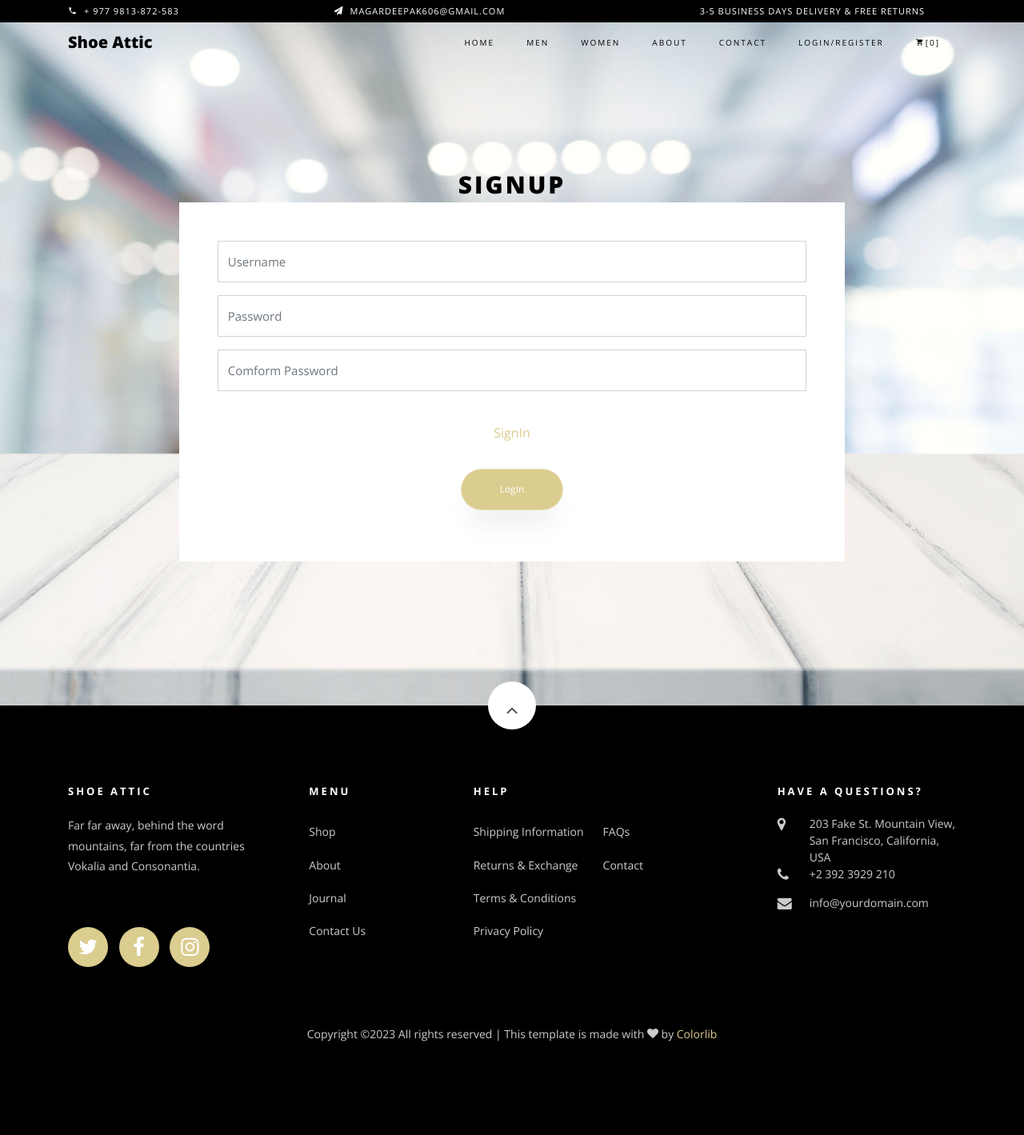
After one commit to depakmagr/Practice-Project-Ecommerce, a Django app: page /signup/ in a window 1280 px wide. The commit adds this page. Shown: the whole page at 80% size. Run offline with Django 4.2, Linux system fonts and the light colour scheme; some libraries are stand-ins or nearby versions; some web fonts are replaced.

Commit message:
built signin and signup

```diff
--- a/myApp/urls.py
+++ b/myApp/urls.py
@@ -1,18 +1,20 @@
 from django.urls import path
-from .views import home, category, single_product, cart, checkout, about, contact
+from .views import home, category, single_product, cart, checkout, \
+    about, contact, login, signup
 from django.conf.urls.static import static
 from django.conf import settings
-from .import views
 
 
 urlpatterns = [
     path("", home, name="index"),
-    path("single-product/<int:id>/", views.single_product, name="single_product"),
+    path("single-product/<int:id>/", single_product, name="single_product"),
     path("checkout/", checkout, name="checkout"),
     path("category/", category, name="category"),
     path("cart/", cart, name="cart"),
     path("about/", about, name="about"),
     path("contact/", contact, name="contact"),
+    path("login/", login, name="login"),
+    path("signup/", signup, name="signup"),
 ]
 
 urlpatterns += static(settings.MEDIA_URL, document_root=settings.MEDIA_ROOT)
--- a/myApp/views.py
+++ b/myApp/views.py
@@ -34,3 +34,11 @@ def about(request):
 
 def contact(request):
     return render(request, template_name="contact.html")
+
+
+def login(request):
+    return render(request, template_name="account/login.html")
+
+
+def signup(request):
+    return render(request, template_name="account/signup.html")
--- /dev/null
+++ b/templates/account/signup.html
@@ -0,0 +1,43 @@
+{% extends 'base.html' %}
+{% load static %}
+{% block content %}
+
+    <div class="hero-wrap hero-bread" style="background-image: url('images/bg_6.jpg');">
+      <div class="container">
+        <div class="row no-gutters slider-text align-items-center justify-content-center">
+          <div class="col-md-9 ftco-animate text-center">
+            <h1 class="mb-0 bread">SignUp</h1>
+
+            <html class="row block-9">
+          <div>
+            <form method="POST" action="{% url 'login' %}" class="bg-white p-5 contact-form">
+              {% csrf_token %}
+              <div class="form-group">
+                <input type="text" class="form-control" placeholder="Username">
+              </div>
+              <div class="form-group">
+                <input type="text" class="form-control" placeholder="Password">
+              </div>
+              <div class="form-group">
+                <input type="text" class="form-control" placeholder="Comform Password">
+              </div>
+
+              <br>
+              <a href="{% url 'signup' %}" >
+                <h6 style="btn btn-primary py-3 px-5;">SignIn</h6>
+              </a>
+              <br>
+              <div class="form-group">
+                <input type="submit" value="LogIn" class="btn btn-primary py-3 px-5">
+              </div>
+
+            </form>
+          </div>
+          </div>
+        </div>
+      </div>
+    </div>
+
+
+
+  {% endblock %}
--- a/templates/base.html
+++ b/templates/base.html
@@ -63,6 +63,7 @@
 	          <li class="nav-item"><a href="{% url 'category' %}" class="nav-link">Women</a></li>
 	          <li class="nav-item"><a href="{% url 'about' %}" class="nav-link">About</a></li>
 	          <li class="nav-item"><a href="{% url 'contact' %}" class="nav-link">Contact</a></li>
+	          <li class="nav-item"><a href="{% url 'login' %}" class="nav-link">login/register</a></li>
 	          <li class="nav-item cta cta-colored"><a href="{% url 'cart' %}" class="nav-link"><span class="icon-shopping_cart"></span>[0]</a></li>
 
 	        </ul>
```
Also changed, not shown: templates/account/login.html (added, +40 -0 lines).
